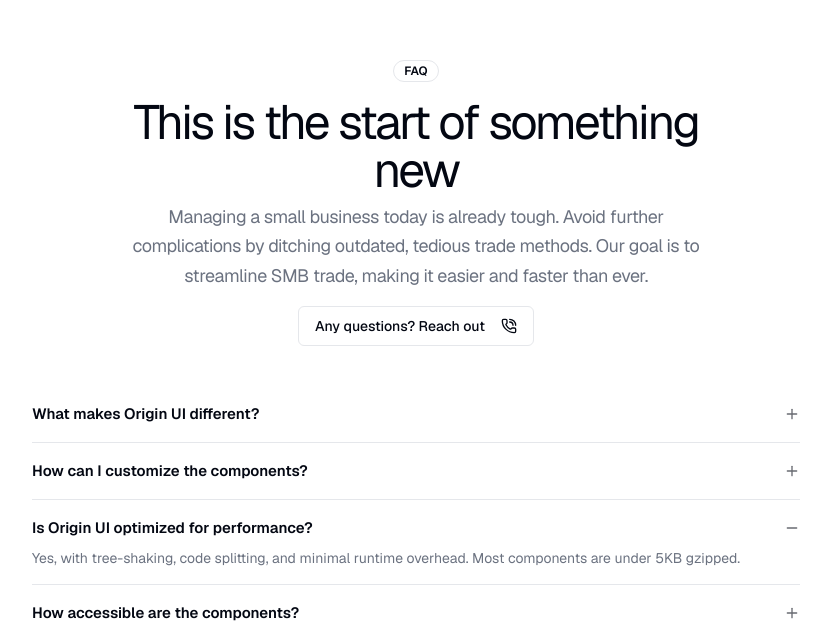
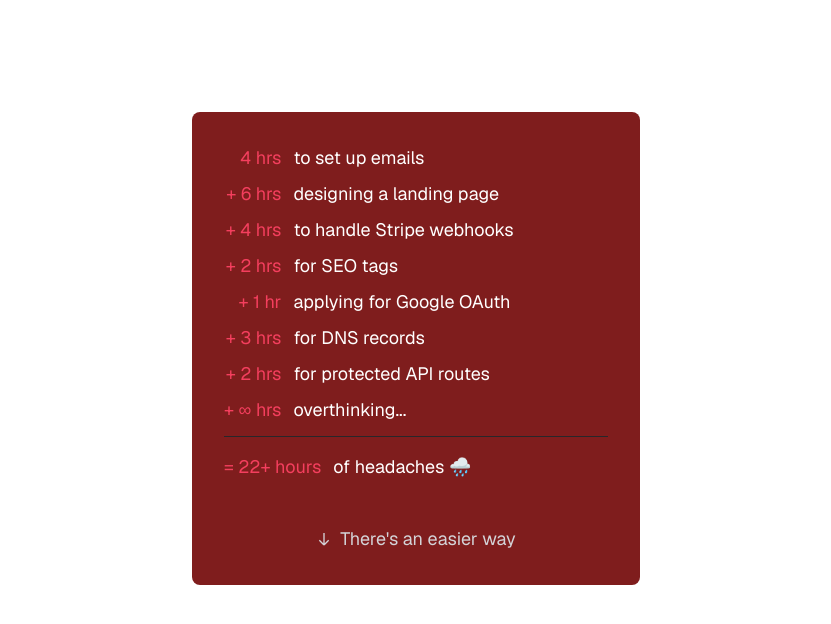
Before and after one commit to wahyudesu/Ngumpulin, a Next.js app: page / in a window 1280 px wide. Shown: the part 1336-1960 px from the top of the page, without its empty margins (224-1055 px from the left). Built offline with nearby package versions, Linux system fonts and the light colour scheme.

Commit message:
Update page.tsx

```diff
--- a/src/app/(landingpage)/page.tsx
+++ b/src/app/(landingpage)/page.tsx
@@ -5,11 +5,13 @@ import { Heroes } from "@/app/(landingpage)/components/heroes";
 import { CTA1 } from "@/app/(landingpage)/components/cta";
 import { FAQ2 } from "@/app/(landingpage)/components/faq";
 import { Contact1 } from "@/app/(landingpage)/components/contact";
+import Problem from "./components/problem";
 
 export default function HomePage() {
   return (
-    <div>
+    <div className="light-theme">
       <Heroes />
+      <Problem/>
       <FAQ2 />
       <Contact1/>
       <CTA1 />
```
